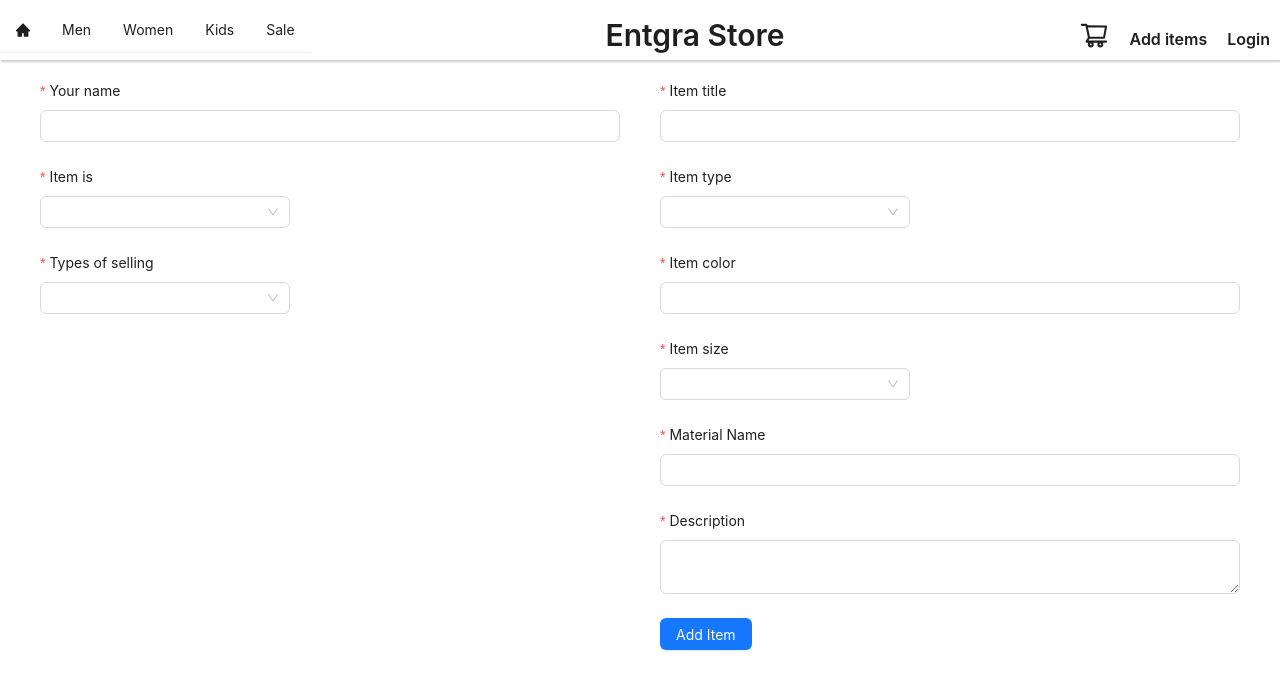
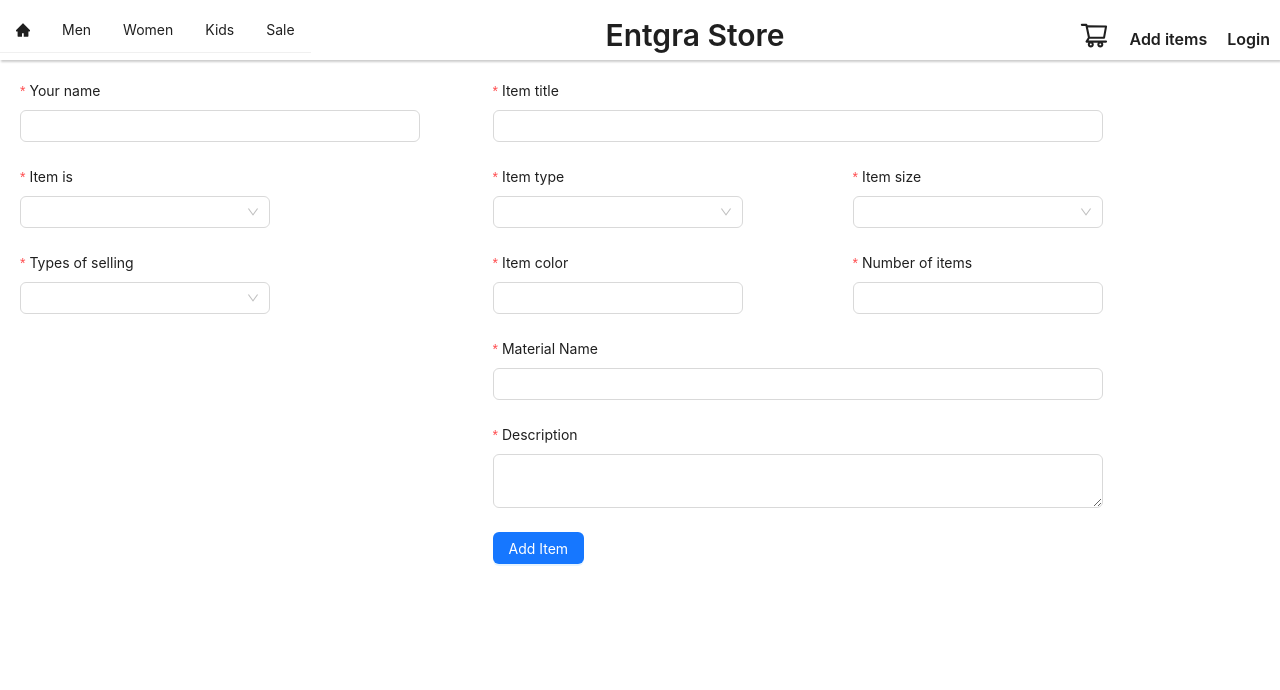
Before and after one commit to Sanduranga/p16_clothing-app, a React (Vite) app: page /add-items in a window 1280 px wide. Shown: the top 690 px of the page. Built offline with nearby package versions, Linux system fonts and the light colour scheme.

Commit message:
feat add number of items field

```diff
--- a/src/components/add-items-form.tsx
+++ b/src/components/add-items-form.tsx
@@ -1,4 +1,4 @@
-import { Button, Form, Input, Select, message } from "antd";
+import { Button, Col, Form, Input, Row, Select, message } from "antd";
 import { itemTypes } from "../types/types";
 import { useState } from "react";
 import { CodeGenerater } from "../lib/utill";
@@ -37,6 +37,7 @@
         stockClearingPrice: data.stockClearingPrice,
         description: data.description,
         code: code,
+        numberOfItems: data.numberOfItems,
       }),
     });
     if (res.ok) {
@@ -64,17 +65,9 @@
 
   return (
     <div className="addItem">
-      <Form
-        style={{
-          display: "flex",
-          width: "100%",
-          justifyContent: "space-around",
-          justifyItems: "stretch",
-        }}
-        layout="vertical"
-        onFinish={handleSubmit}
-      >
-        <div style={{ flexGrow: 1, padding: "0 20px" }}>
+      <Form layout="vertical" onFinish={handleSubmit}>
+        <Row gutter={{ sm: 20 }}>
+          <Col md={{ span: 8 }} sm={12} xs={24}>
             <Form.Item
               rules={[
                 {
@@ -228,8 +221,8 @@
                 />
               </Form.Item>
             )}
-        </div>
-        <div style={{ flexGrow: 1, padding: "0 20px" }}>
+          </Col>
+          <Col md={{ span: 12, offset: 1 }} sm={12} xs={24}>
             <Form.Item
               rules={[
                 {
@@ -242,14 +235,14 @@
             >
               <Input />
             </Form.Item>
-
+            <Row justify="space-between">
               <Form.Item
                 label="Item type"
                 name="itemType"
                 rules={[
                   {
                     required: true,
-                message: "Please select item type",
+                    message: "Please select a type of the item",
                   },
                 ]}
               >
@@ -270,24 +263,12 @@
                 />
               </Form.Item>
               <Form.Item
-            label="Item color"
-            name="itemColor"
-            rules={[
-              {
-                required: true,
-                message: "Please enter item color",
-              },
-            ]}
-          >
-            <Input />
-          </Form.Item>
-          <Form.Item
                 label="Item size"
                 name="itemSize"
                 rules={[
                   {
                     required: true,
-                message: "Please select one",
+                    message: "Please select a size of the item",
                   },
                 ]}
               >
@@ -303,6 +284,34 @@
                   ]}
                 />
               </Form.Item>
+            </Row>
+            <Row justify="space-between">
+              <Form.Item
+                label="Item color"
+                name="itemColor"
+                rules={[
+                  {
+                    required: true,
+                    message: "Please enter item color",
+                  },
+                ]}
+              >
+                <Input style={{ width: 250 }} />
+              </Form.Item>
+              <Form.Item
+                label="Number of items"
+                name="numberOfItems"
+                rules={[
+                  {
+                    required: true,
+                    message: "Please enter number of items",
+                  },
+                ]}
+              >
+                <Input style={{ width: 250 }} type="number" />
+              </Form.Item>
+            </Row>
+
             <Form.Item
               label="Material Name"
               name="materialName"
@@ -333,7 +342,8 @@
                 Add Item
               </Button>
             </Form.Item>
-        </div>
+          </Col>
+        </Row>
       </Form>
     </div>
   );
--- a/src/types/types.ts
+++ b/src/types/types.ts
@@ -48,4 +48,5 @@
   itemColor: string;
   itemSize: string;
   description: string;
+  numberOfItems: number;
 }
```
Lines whose indentation alone changed are shown as unchanged.
